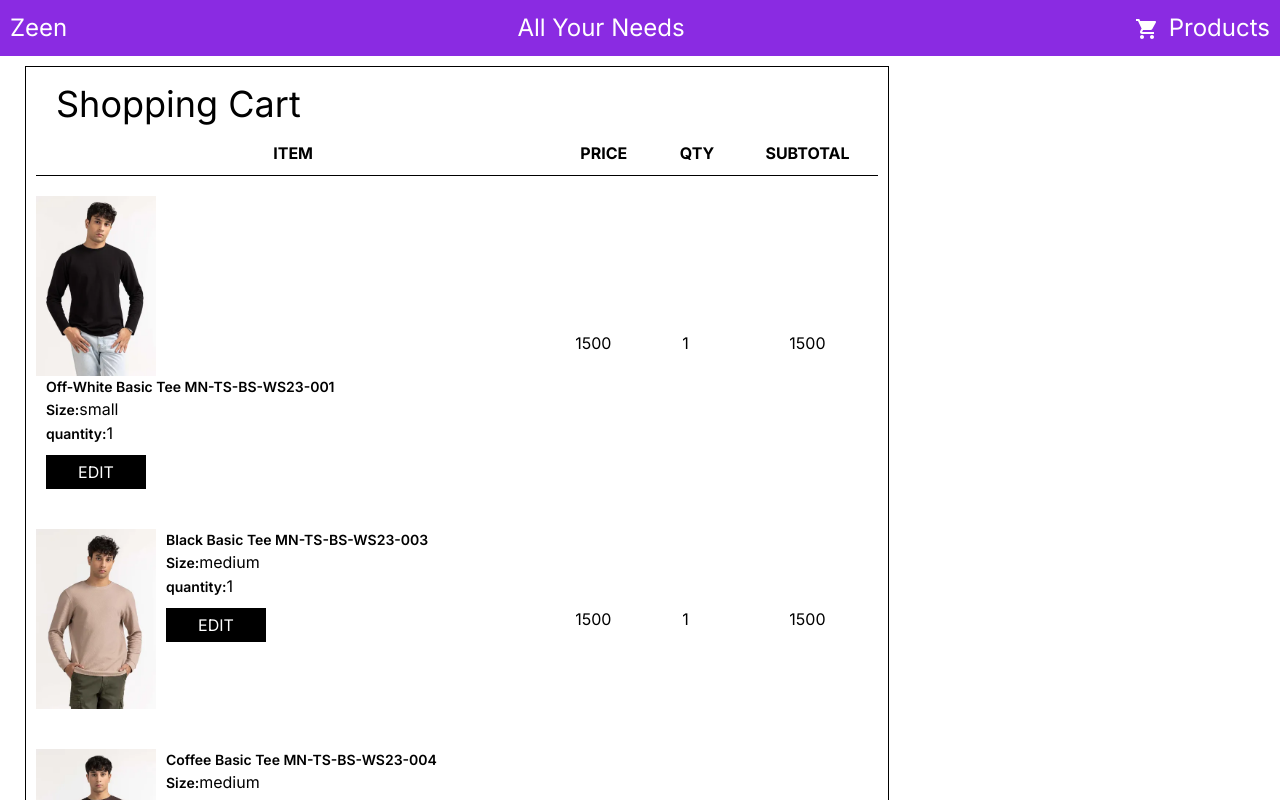
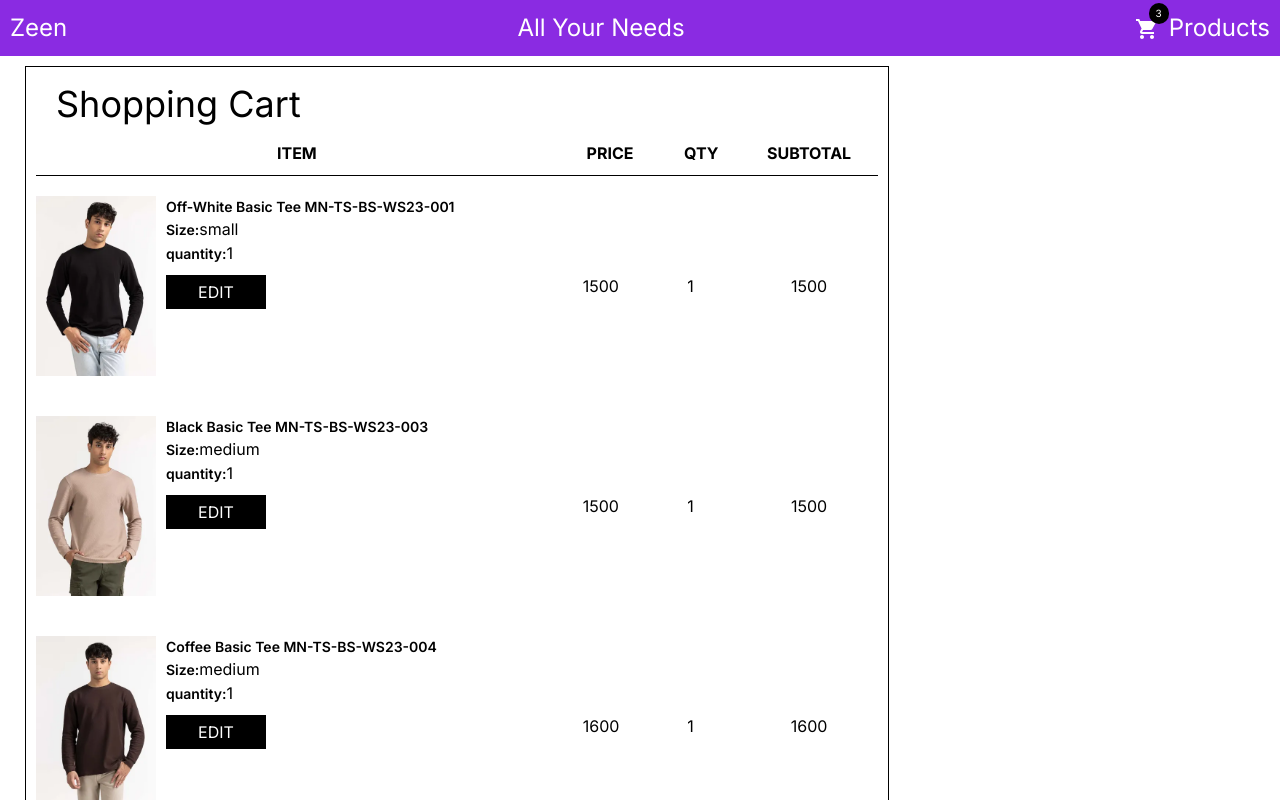
Before and after one commit to ali1452/next-app, a Next.js app: page /cart in a window 1280 px wide. Shown: the top 800 px of the page. Built offline with nearby package versions, Linux system fonts and the light colour scheme.

Commit message:
add cart counter

```diff
--- a/src/component/header/header.module.scss
+++ b/src/component/header/header.module.scss
@@ -11,7 +11,18 @@
     }
 
     .cart_icon{
+        position: relative;
         cursor: pointer;
         margin-right: 10px;
+
+        .count{
+            position: absolute;
+            font-size: 10px;
+            background-color: black;
+            right: -10px;
+            top:  -10px;
+            border-radius: 15px;
+            padding: 3px 7px;
+        }
     }
 }
--- a/src/component/header/index.tsx
+++ b/src/component/header/index.tsx
@@ -1,15 +1,22 @@
+'use client'
 import React from 'react'
 import style from './header.module.scss'
 import Link from 'next/link'
 import ShoppingCartIcon from '@mui/icons-material/ShoppingCart';
+import { useSelector } from 'react-redux';
 
 const Header = () => {
+  const count= useSelector((item:any)=>item.counter.value)
   return (
     <div className={style.header_container}>
         <p>Zeen</p>
         <p>All Your Needs</p>
         <p>
-        <Link href='/cart'><span className={style.cart_icon}><ShoppingCartIcon  /></span></Link>
+        <Link href='/cart'>
+          <span className={style.cart_icon}><ShoppingCartIcon  />
+          {count >0?<span className={style.count}>{count}</span>:""}
+          </span></Link>
+
         <Link href='/'><span>Products</span></Link>
         </p>
         </div>
--- a/src/container/CartComp/cart.module.scss
+++ b/src/container/CartComp/cart.module.scss
@@ -40,7 +40,7 @@
 
         .item_container{
             display: flex;
-            width: 26rem;
+            width: 27rem;
             padding: 20px 0px;
             flex-wrap: wrap;
             @media (max-width:767px) {
@@ -211,5 +211,15 @@
         }
     }
 
+    .empty_cart{
+        font-size: 32px;
+        width: 100%;
+        height: 100vh;
+        margin: auto;
+        display: flex;
+        justify-content: center;
+        align-items: center;
+    }
+
 
 }
--- a/src/container/CartComp/deleteModal/deleteModal.tsx
+++ b/src/container/CartComp/deleteModal/deleteModal.tsx
@@ -4,6 +4,8 @@ import Button from '@mui/material/Button';
 import Typography from '@mui/material/Typography';
 import Modal from '@mui/material/Modal';
 import { Stack } from '@mui/material';
+import { useDispatch } from 'react-redux';
+import { incrementByAmount } from '@/redux/slice/counterSlice';
 
 const style = {
   position: 'absolute' as 'absolute',
@@ -23,9 +25,11 @@ type Iprops ={
 }
 
 export default function DeleteModal({modal, setModal, setProduct}:Iprops) {
+  const dispatch = useDispatch()
   const handleClose = () => setModal(false);
   const deleteItem = () =>{
-    setProduct({})
+    setProduct([])
+    dispatch(incrementByAmount(0))
     setModal(false)
   }
 
--- a/src/container/CartComp/index.tsx
+++ b/src/container/CartComp/index.tsx
@@ -42,18 +42,22 @@ const CartComp = (props: Props) => {
   const selector = useSelector(item=>item)
   const dispatch=useDispatch()
 
+  const fetchCartData=()=>{
+    setProduct(cartData)
+    setLoading(false)
+    let total_qty = 0
+    cartData.forEach(item=>(total_qty += item.qty))
+    dispatch(incrementByAmount(cartData.length))
+  }
+
 
     useEffect(()=>{
-
-      setProduct(cartData)
-      setLoading(false)
-
+      fetchCartData()
     },[])
 
 
-    console.log('selector',selector)
-
     const changeQty=(e: number, index:number)=>{
+      let total_qty = 0
       if(product !== null){
         const temp_element = [...product]
       let str  = e.toString()
@@ -61,14 +65,16 @@ const CartComp = (props: Props) => {
         const select_qty = +str.charAt(1)
         if(select_qty > 0 && select_qty  <= 5){
           temp_element[index].qty = select_qty
+          temp_element.forEach(item=>total_qty += item.qty)
           setProduct(temp_element)
-          dispatch(incrementByAmount(select_qty))
+          dispatch(incrementByAmount(total_qty))
         }
         }else{
           if(e >0 && e <= 5 ){
             temp_element[index].qty = +e
+            temp_element.forEach(item=>total_qty += item.qty)
             setProduct(temp_element)
-            dispatch(incrementByAmount(+e))
+            dispatch(incrementByAmount(total_qty))
           }
       }
       }
@@ -200,7 +206,7 @@ const CartComp = (props: Props) => {
   </div>
   <DeleteModal modal={modal} setModal={(modal:boolean)=>setModal(modal)} setProduct={(item:any)=>setProduct(item)} />
   </>
-      :<p>Cart is Empty</p>}
+      :<p className={style.empty_cart}>Cart is Empty</p>}
 
     </div>}
     </>
--- a/src/redux/slice/counterSlice.ts
+++ b/src/redux/slice/counterSlice.ts
@@ -18,7 +18,7 @@ const counterSlice = createSlice({
       state.value--
     },
     incrementByAmount(state, action: PayloadAction<number>) {
-      state.value += action.payload
+      state.value = action.payload
     },
   },
 })
```
